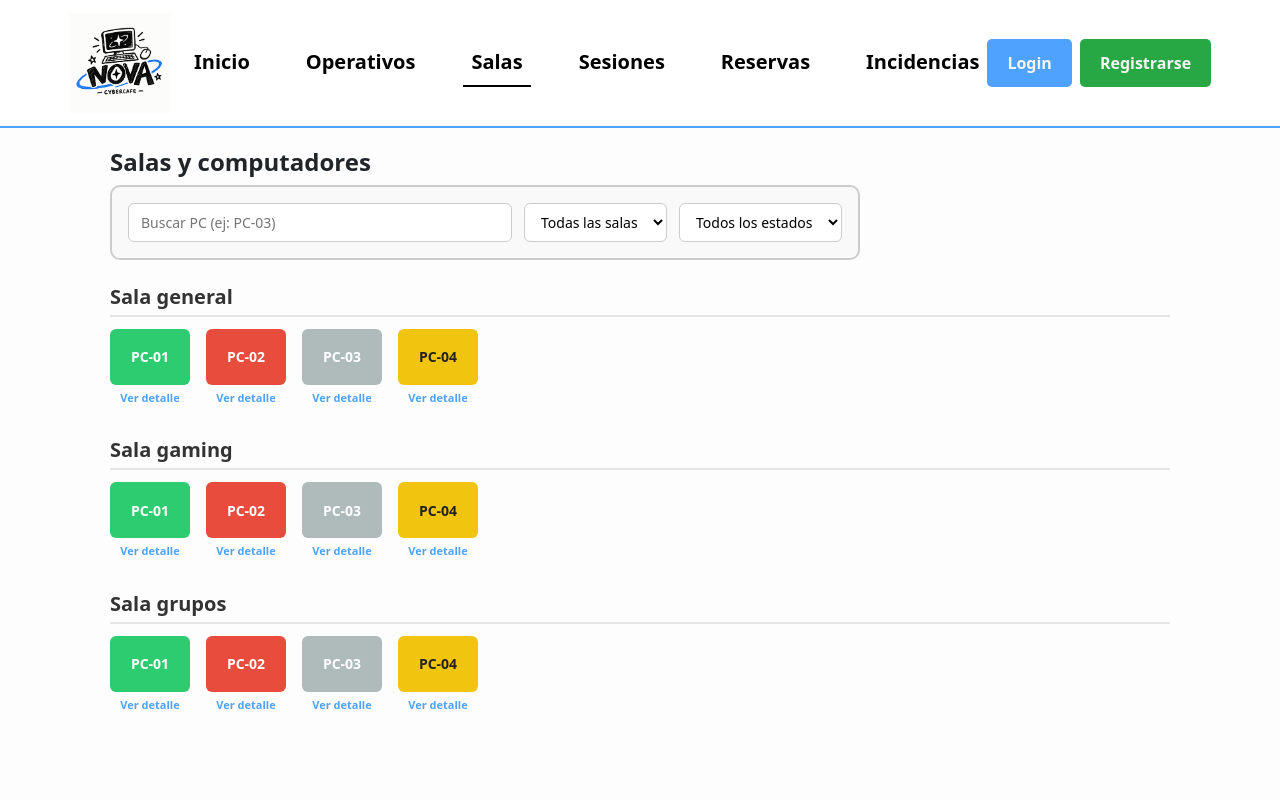
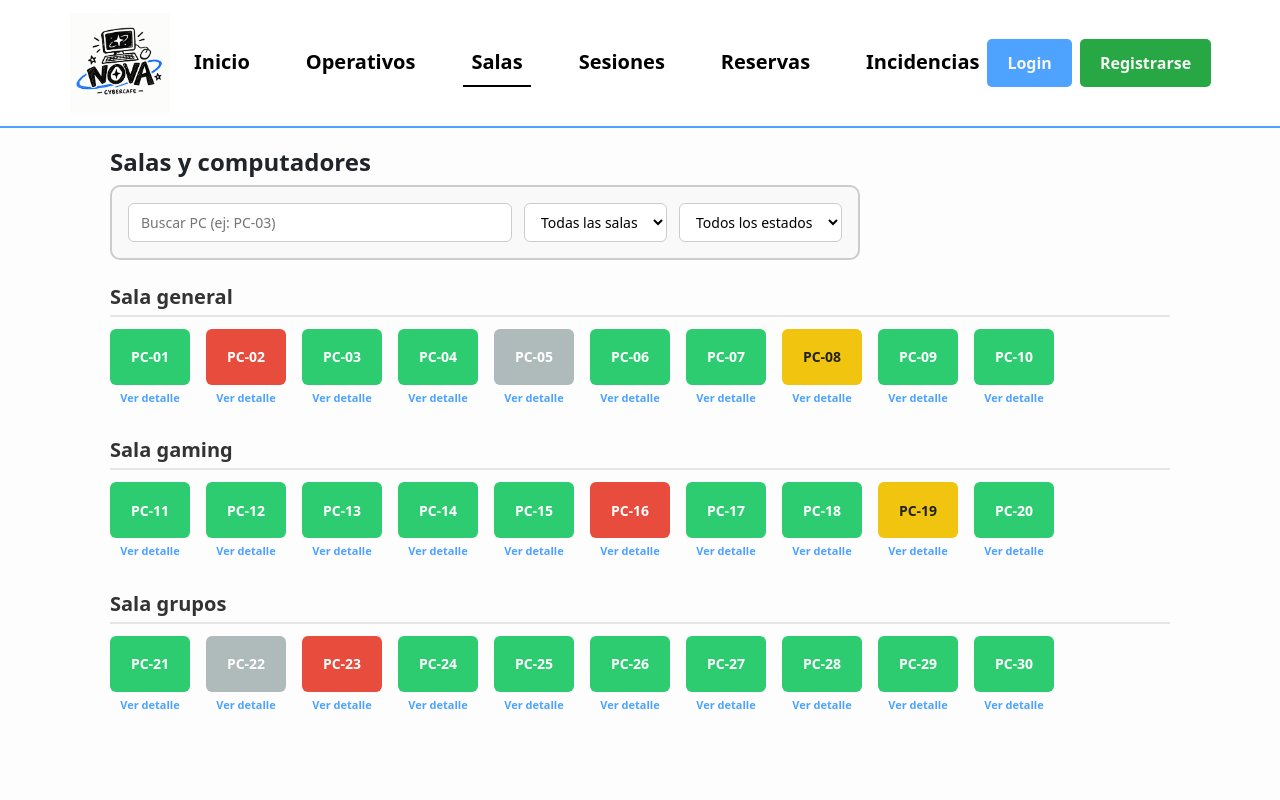
Before and after one commit to emilio-ship-k/Desarrollo-web-cibercafe, a React (Vite) app in the folder cibercafe_nova_react/: page /salas in a window 1280 px wide. Shown: the top 800 px of the page. Built offline with nearby package versions, Linux system fonts and the light colour scheme.

Commit message:
agrego los 30 PC

```diff
--- a/cibercafe_nova_react/src/App.jsx
+++ b/cibercafe_nova_react/src/App.jsx
@@ -12,27 +12,45 @@ import Reservas from './pages/Reservas';
 
 function App() {
   const [usuario, setUsuario] = useState(null);
-  const [pcActual, setPcActual] = useState({ id: 'PC-02', sala: 'Sala gaming' });
+  const [pcActual, setPcActual] = useState({ id: 'PC-01', sala: 'Sala general' });
 
+const [listaPcs, setListaPcs] = useState([
+  // SALA GENERAL (PC-01 al PC-10)
+  { id: 'PC-01', sala: 'Sala general', nombre: 'Pc 01 (General)', estado: 'Disponible', motivo: 'Equipo libre y operativo', hardware: 'Intel i5 12400, 16GB RAM, GTX 1660', sesionActual: 'Sin sesión activa', reservaProxima: 'Sin reservas programadas', tarifa: '$2.500 / hora' },
+  { id: 'PC-02', sala: 'Sala general', nombre: 'Pc 02 (General)', estado: 'En_uso', motivo: 'Sesión activa de Sebastián Quezada', hardware: 'Intel i5 12400, 16GB RAM, GTX 1660', sesionActual: 'Iniciada a las 16:15', reservaProxima: 'Sin reservas programadas', tarifa: '$2.500 / hora' },
+  { id: 'PC-03', sala: 'Sala general', nombre: 'Pc 03 (General)', estado: 'Disponible', motivo: 'Equipo libre y operativo', hardware: 'Intel i5 12400, 16GB RAM, GTX 1660', sesionActual: 'Sin sesión activa', reservaProxima: 'Sin reservas programadas', tarifa: '$2.500 / hora' },
+  { id: 'PC-04', sala: 'Sala general', nombre: 'Pc 04 (General)', estado: 'Disponible', motivo: 'Equipo libre y operativo', hardware: 'Intel i5 12400, 16GB RAM, GTX 1660', sesionActual: 'Sin sesión activa', reservaProxima: 'Sin reservas programadas', tarifa: '$2.500 / hora' },
+  { id: 'PC-05', sala: 'Sala general', nombre: 'Pc 05 (General)', estado: 'Fuera_de_servicio', motivo: 'Falla en tarjeta gráfica. Equipo bloqueado temporalmente.', hardware: 'Intel i5 12400, 16GB RAM, GTX 1660', sesionActual: 'Bloqueado por mantenimiento', reservaProxima: 'No disponible', tarifa: '$2.500 / hora' },
+  { id: 'PC-06', sala: 'Sala general', nombre: 'Pc 06 (General)', estado: 'Disponible', motivo: 'Equipo libre y operativo', hardware: 'Intel i5 12400, 16GB RAM, GTX 1660', sesionActual: 'Sin sesión activa', reservaProxima: 'Sin reservas programadas', tarifa: '$2.500 / hora' },
+  { id: 'PC-07', sala: 'Sala general', nombre: 'Pc 07 (General)', estado: 'Disponible', motivo: 'Equipo libre y operativo', hardware: 'Intel i5 12400, 16GB RAM, GTX 1660', sesionActual: 'Sin sesión activa', reservaProxima: 'Sin reservas programadas', tarifa: '$2.500 / hora' },
+  { id: 'PC-08', sala: 'Sala general', nombre: 'Pc 08 (General)', estado: 'Reservado', motivo: 'Reserva de Sebastián Quezada (Individual)', hardware: 'Intel i5 12400, 16GB RAM, GTX 1660', sesionActual: 'En espera del cliente', reservaProxima: '18:00 - 20:00', tarifa: '$2.500 / hora' },
+  { id: 'PC-09', sala: 'Sala general', nombre: 'Pc 09 (General)', estado: 'Disponible', motivo: 'Equipo libre y operativo', hardware: 'Intel i5 12400, 16GB RAM, GTX 1660', sesionActual: 'Sin sesión activa', reservaProxima: 'Sin reservas programadas', tarifa: '$2.500 / hora' },
+  { id: 'PC-10', sala: 'Sala general', nombre: 'Pc 10 (General)', estado: 'Disponible', motivo: 'Equipo libre y operativo', hardware: 'Intel i5 12400, 16GB RAM, GTX 1660', sesionActual: 'Sin sesión activa', reservaProxima: 'Sin reservas programadas', tarifa: '$2.500 / hora' },
 
-  const [listaPcs, setListaPcs] = useState([
-    { id: 'PC-01', sala: 'Sala general', nombre: 'Pc 01 (General)', estado: 'Disponible', motivo: 'Equipo libre y operativo', hardware: 'Intel i5 12400, 16GB RAM, GTX 1660, Monitor 75hz', sesionActual: 'Sin sesión activa', reservaProxima: 'Sin reservas programadas', tarifa: '$2.500 / hora' },
-    { id: 'PC-02', sala: 'Sala general', nombre: 'Pc 02 (General)', estado: 'En_uso', motivo: 'Sesión activa de Sebastián Quezada', hardware: 'Intel i5 12400, 16GB RAM, GTX 1660, Monitor 75hz', sesionActual: 'Iniciada a las 16:15 hrs por Sebastián Quezada', reservaProxima: '18:00 hrs - 20:00 hrs', tarifa: '$2.500 / hora' },
-    { id: 'PC-03', sala: 'Sala general', nombre: 'Pc 03 (General)', estado: 'Fuera_de_servicio', motivo: 'Falla en cable de poder', hardware: 'Intel i5 12400, 16GB RAM, GTX 1660, Monitor 75hz', sesionActual: 'Bloqueado por mantenimiento', reservaProxima: 'No disponible', tarifa: '$2.500 / hora' },
-    { id: 'PC-04', sala: 'Sala general', nombre: 'Pc 04 (General)', estado: 'Reservado', motivo: 'Reserva asignada para turno tarde', hardware: 'Intel i5 12400, 16GB RAM, GTX 1660, Monitor 75hz', sesionActual: 'En espera del cliente', reservaProxima: '18:30 hrs - 20:00 hrs', tarifa: '$2.500 / hora' },
+  // SALA GAMING (PC-11 al PC-20)
+  { id: 'PC-11', sala: 'Sala gaming', nombre: 'Pc 11 (Gaming)', estado: 'Disponible', motivo: 'Equipo libre y operativo', hardware: 'Intel i7 13700F, 32GB RAM, RTX 4070', sesionActual: 'Sin sesión activa', reservaProxima: 'Sin reservas programadas', tarifa: '$3.500 / hora' },
+  { id: 'PC-12', sala: 'Sala gaming', nombre: 'Pc 12 (Gaming)', estado: 'Disponible', motivo: 'Equipo libre y operativo', hardware: 'Intel i7 13700F, 32GB RAM, RTX 4070', sesionActual: 'Sin sesión activa', reservaProxima: 'Sin reservas programadas', tarifa: '$3.500 / hora' },
+  { id: 'PC-13', sala: 'Sala gaming', nombre: 'Pc 13 (Gaming)', estado: 'Disponible', motivo: 'Equipo libre y operativo', hardware: 'Intel i7 13700F, 32GB RAM, RTX 4070', sesionActual: 'Sin sesión activa', reservaProxima: 'Sin reservas programadas', tarifa: '$3.500 / hora' },
+  { id: 'PC-14', sala: 'Sala gaming', nombre: 'Pc 14 (Gaming)', estado: 'Disponible', motivo: 'Equipo libre y operativo', hardware: 'Intel i7 13700F, 32GB RAM, RTX 4070', sesionActual: 'Sin sesión activa', reservaProxima: 'Sin reservas programadas', tarifa: '$3.500 / hora' },
+  { id: 'PC-15', sala: 'Sala gaming', nombre: 'Pc 15 (Gaming)', estado: 'Disponible', motivo: 'Equipo libre y operativo', hardware: 'Intel i7 13700F, 32GB RAM, RTX 4070', sesionActual: 'Sin sesión activa', reservaProxima: 'Sin reservas programadas', tarifa: '$3.500 / hora' },
+  { id: 'PC-16', sala: 'Sala gaming', nombre: 'Pc 16 (Gaming)', estado: 'En_uso', motivo: 'Sesión activa de Diego Ibarra', hardware: 'Intel i7 13700F, 32GB RAM, RTX 4070', sesionActual: 'Iniciada a las 15:30', reservaProxima: 'Sin reservas programadas', tarifa: '$3.500 / hora' },
+  { id: 'PC-17', sala: 'Sala gaming', nombre: 'Pc 17 (Gaming)', estado: 'Disponible', motivo: 'Equipo libre y operativo', hardware: 'Intel i7 13700F, 32GB RAM, RTX 4070', sesionActual: 'Sin sesión activa', reservaProxima: 'Sin reservas programadas', tarifa: '$3.500 / hora' },
+  { id: 'PC-18', sala: 'Sala gaming', nombre: 'Pc 18 (Gaming)', estado: 'Disponible', motivo: 'Equipo libre y operativo', hardware: 'Intel i7 13700F, 32GB RAM, RTX 4070', sesionActual: 'Sin sesión activa', reservaProxima: 'Sin reservas programadas', tarifa: '$3.500 / hora' },
+  { id: 'PC-19', sala: 'Sala gaming', nombre: 'Pc 19 (Gaming)', estado: 'Reservado', motivo: 'Reserva de Jonathan Nuñez (Grupo)', hardware: 'Intel i7 13700F, 32GB RAM, RTX 4070', sesionActual: 'En espera del cliente', reservaProxima: '19:00 - 21:00', tarifa: '$3.500 / hora' },
+  { id: 'PC-20', sala: 'Sala gaming', nombre: 'Pc 20 (Gaming)', estado: 'Disponible', motivo: 'Equipo libre y operativo', hardware: 'Intel i7 13700F, 32GB RAM, RTX 4070', sesionActual: 'Sin sesión activa', reservaProxima: 'Sin reservas programadas', tarifa: '$3.500 / hora' },
 
-    { id: 'PC-01', sala: 'Sala gaming', nombre: 'Pc 01 (Gaming)', estado: 'Disponible', motivo: 'Equipo libre y operativo', hardware: 'Intel i7 13700F, 32GB RAM, RTX 4070, Monitor 165hz', sesionActual: 'Sin sesión activa', reservaProxima: 'Sin reservas programadas', tarifa: '$3.500 / hora' },
-    { id: 'PC-02', sala: 'Sala gaming', nombre: 'Pc 02 (Gaming)', estado: 'En_uso', motivo: 'Sesión activa asignada a Diego Ibarra', hardware: 'Intel i7 13700F, 32GB RAM, RTX 4070, Monitor 165hz', sesionActual: 'Iniciada a las 15:30 hrs por Diego Ibarra', reservaProxima: '19:00 hrs - 21:00 hrs', tarifa: '$3.500 / hora' },
-    { id: 'PC-03', sala: 'Sala gaming', nombre: 'Pc 03 (Gaming)', estado: 'Fuera_de_servicio', motivo: 'Falla en tarjeta gráfica RTX 4070', hardware: 'Intel i7 13700F, 32GB RAM, RTX 4070, Monitor 165hz', sesionActual: 'Bloqueado por falla gráfica', reservaProxima: 'No disponible', tarifa: '$3.500 / hora' },
-    { id: 'PC-04', sala: 'Sala gaming', nombre: 'Pc 04 (Gaming)', estado: 'Reservado', motivo: 'Reserva confirmada de Camila Rojas', hardware: 'Intel i7 13700F, 32GB RAM, RTX 4070, Monitor 165hz', sesionActual: 'En espera del cliente', reservaProxima: '19:00 hrs - 21:00 hrs', tarifa: '$3.500 / hora' },
-
-    { id: 'PC-01', sala: 'Sala grupos', nombre: 'Pc 01 (Grupos)', estado: 'Disponible', motivo: 'Equipo libre y operativo', hardware: 'AMD Ryzen 7 5800X, 32GB RAM, RTX 3070, Monitor 144hz', sesionActual: 'Sin sesión activa', reservaProxima: 'Sin reservas programadas', tarifa: '$3.500 / hora' },
-    { id: 'PC-02', sala: 'Sala grupos', nombre: 'Pc 02 (Grupos)', estado: 'En_uso', motivo: 'Sesión grupal de Jonathan Nuñez', hardware: 'AMD Ryzen 7 5800X, 32GB RAM, RTX 3070, Monitor 144hz', sesionActual: 'Iniciada a las 15:30 hrs por Jonathan Nuñez', reservaProxima: 'Sin reservas próximas', tarifa: '$3.500 / hora' },
-    { id: 'PC-03', sala: 'Sala grupos', nombre: 'Pc 03 (Grupos)', estado: 'Fuera_de_servicio', motivo: 'Falla en conector de red RJ45', hardware: 'AMD Ryzen 7 5800X, 32GB RAM, RTX 3070, Monitor 144hz', sesionActual: 'Equipo sin conexión de red', reservaProxima: 'No disponible', tarifa: '$3.500 / hora' },
-    { id: 'PC-04', sala: 'Sala grupos', nombre: 'Pc 04 (Grupos)', estado: 'Reservado', motivo: 'Torneo programado turno noche', hardware: 'AMD Ryzen 7 5800X, 32GB RAM, RTX 3070, Monitor 144hz', sesionActual: 'Reservado para partidas en equipo', reservaProxima: '20:00 hrs - 22:00 hrs', tarifa: '$3.500 / hora' },
-  ]);
-
-
+  // SALA GRUPOS (PC-21 al PC-30)
+  { id: 'PC-21', sala: 'Sala grupos', nombre: 'Pc 21 (Grupos)', estado: 'Disponible', motivo: 'Equipo libre y operativo', hardware: 'AMD Ryzen 7 5800X, 32GB RAM, RTX 3070', sesionActual: 'Sin sesión activa', reservaProxima: 'Sin reservas programadas', tarifa: '$3.500 / hora' },
+  { id: 'PC-22', sala: 'Sala grupos', nombre: 'Pc 22 (Grupos)', estado: 'Fuera_de_servicio', motivo: 'Teclado mecánico con tecla espaciadora bloqueada. Requiere cambio de repuesto.', hardware: 'AMD Ryzen 7 5800X, 32GB RAM, RTX 3070', sesionActual: 'Bloqueado por falla técnica', reservaProxima: 'No disponible', tarifa: '$3.500 / hora' },
+  { id: 'PC-23', sala: 'Sala grupos', nombre: 'Pc 23 (Grupos)', estado: 'En_uso', motivo: 'Sesión activa de Jonathan Nuñez', hardware: 'AMD Ryzen 7 5800X, 32GB RAM, RTX 3070', sesionActual: 'Iniciada a las 15:30', reservaProxima: 'Sin reservas programadas', tarifa: '$3.500 / hora' },
+  { id: 'PC-24', sala: 'Sala grupos', nombre: 'Pc 24 (Grupos)', estado: 'Disponible', motivo: 'Equipo libre y operativo', hardware: 'AMD Ryzen 7 5800X, 32GB RAM, RTX 3070', sesionActual: 'Sin sesión activa', reservaProxima: 'Sin reservas programadas', tarifa: '$3.500 / hora' },
+  { id: 'PC-25', sala: 'Sala grupos', nombre: 'Pc 25 (Grupos)', estado: 'Disponible', motivo: 'Equipo libre y operativo', hardware: 'AMD Ryzen 7 5800X, 32GB RAM, RTX 3070', sesionActual: 'Sin sesión activa', reservaProxima: 'Sin reservas programadas', tarifa: '$3.500 / hora' },
+  { id: 'PC-26', sala: 'Sala grupos', nombre: 'Pc 26 (Grupos)', estado: 'Disponible', motivo: 'Equipo libre y operativo', hardware: 'AMD Ryzen 7 5800X, 32GB RAM, RTX 3070', sesionActual: 'Sin sesión activa', reservaProxima: 'Sin reservas programadas', tarifa: '$3.500 / hora' },
+  { id: 'PC-27', sala: 'Sala grupos', nombre: 'Pc 27 (Grupos)', estado: 'Disponible', motivo: 'Equipo libre y operativo', hardware: 'AMD Ryzen 7 5800X, 32GB RAM, RTX 3070', sesionActual: 'Sin sesión activa', reservaProxima: 'Sin reservas programadas', tarifa: '$3.500 / hora' },
+  { id: 'PC-28', sala: 'Sala grupos', nombre: 'Pc 28 (Grupos)', estado: 'Disponible', motivo: 'Equipo libre y operativo', hardware: 'AMD Ryzen 7 5800X, 32GB RAM, RTX 3070', sesionActual: 'Sin sesión activa', reservaProxima: 'Sin reservas programadas', tarifa: '$3.500 / hora' },
+  { id: 'PC-29', sala: 'Sala grupos', nombre: 'Pc 29 (Grupos)', estado: 'Disponible', motivo: 'Equipo libre y operativo', hardware: 'AMD Ryzen 7 5800X, 32GB RAM, RTX 3070', sesionActual: 'Sin sesión activa', reservaProxima: 'Sin reservas programadas', tarifa: '$3.500 / hora' },
+  { id: 'PC-30', sala: 'Sala grupos', nombre: 'Pc 30 (Grupos)', estado: 'Disponible', motivo: 'Equipo libre y operativo', hardware: 'AMD Ryzen 7 5800X, 32GB RAM, RTX 3070', sesionActual: 'Sin sesión activa', reservaProxima: 'Sin reservas programadas', tarifa: '$3.500 / hora' }
+]);
   const cambiarEstadoPc = (pcObjetivo, nuevoEstado, nuevoMotivo) => {
     setListaPcs((prev) =>
       prev.map((pc) =>
@@ -74,9 +92,15 @@ function App() {
           }
         />
         <Route path="/sesiones" element={<Sesiones />} />
-        <Route path="/reservas" element={<Reservas />} />
-        <Route path="/incidencias" element={<Incidencias listaPcs={listaPcs} cambiarEstadoPc={cambiarEstadoPc} />} />
-        </Routes>
+        <Route
+          path="/reservas"
+          element={<Reservas listaPcs={listaPcs} cambiarEstadoPc={cambiarEstadoPc} />}
+        />
+        <Route
+          path="/incidencias"
+          element={<Incidencias listaPcs={listaPcs} cambiarEstadoPc={cambiarEstadoPc} />}
+        />
+      </Routes>
 
       <Footer />
     </BrowserRouter>
--- a/cibercafe_nova_react/src/pages/Salas.jsx
+++ b/cibercafe_nova_react/src/pages/Salas.jsx
@@ -30,9 +30,9 @@ function Salas({ listaPcs, cambiarEstadoPc, setPcActual }) {
     setPcSeleccionado(pc);
   };
 
-  // Confirmar reserva desde el modal
-  const guardarReserva = (pc) => {
-    const nuevoMotivo = `Reserva anticipada registrada en ${pc.sala}`;
+  // Confirmar reserva desde el modal recibiendo fecha y hora
+  const guardarReserva = (pc, fecha, horaInicio, horaFin) => {
+    const nuevoMotivo = `Reserva programada para el ${fecha} de ${horaInicio} a ${horaFin}`;
     cambiarEstadoPc(pc, 'Reservado', nuevoMotivo);
     alert(`¡Reserva exitosa para el ${pc.id} (${pc.sala})!`);
     setPcSeleccionado(null);
```
